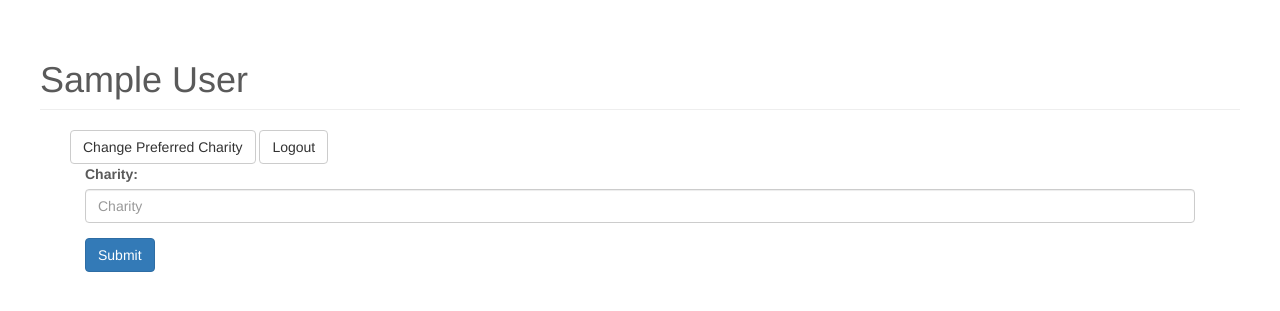
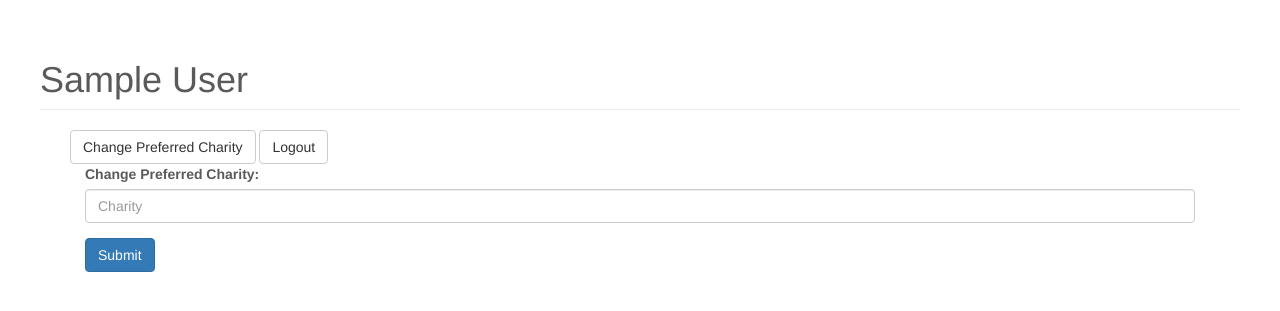
Before and after one commit to MarkRobbo/GreatUniHack2015, a PHP site: page /user.php in a window 1280 px wide. Shown: the part 51-362 px from the top of the page. Run offline with PHP 8.4, Linux system fonts and the light colour scheme; the visitor is signed in with stand-in values (Sample User, id 1).

Commit message:
Change wording on charity form

```diff
--- a/html/user.php
+++ b/html/user.php
@@ -33,7 +33,7 @@
 
         <div class="col-md-12">
           <div class="form-group">
-            <label for="charity">Charity:
+            <label for="charity">Change Preferred Charity:
             </label>
             <input type="text" class="form-control"
                    data-provide="typeahead" autocomplete="off"
```
